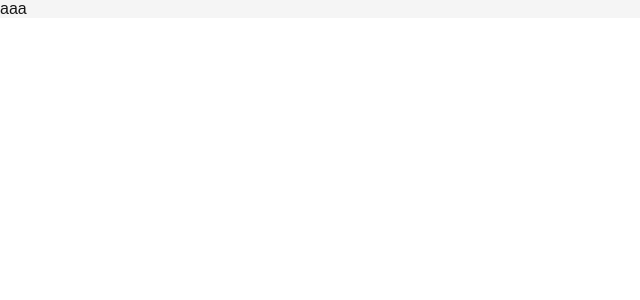
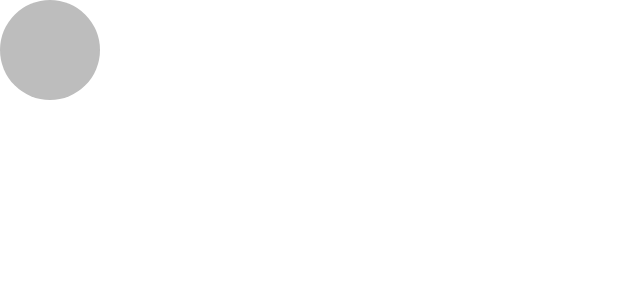
Before and after one commit to richardimaoka/wireframe-templates, a Next.js app: page / in a window 1280 px wide. Shown: the top 300 px of the page, without its empty margins (0-640 px from the left). Built offline with nearby package versions, Linux system fonts and the light colour scheme.

Commit message:
placeholder colors

```diff
--- a/app/globals.css
+++ b/app/globals.css
@@ -1,17 +1,6 @@
 :root {
   --background: #ffffff;
   --foreground: #171717;
-
-  --color-gray-50: #fafafa;
-  --color-gray-100: #f5f5f5;
-  --color-gray-200: #eeeeee;
-  --color-gray-300: #e0e0e0;
-  --color-gray-400: #bdbdbd;
-  --color-gray-500: #9e9e9e;
-  --color-gray-600: #757575;
-  --color-gray-700: #616161;
-  --color-gray-800: #424242;
-  --color-gray-900: #212121;
 }
 
 @media (prefers-color-scheme: dark) {
--- a/app/page.tsx
+++ b/app/page.tsx
@@ -1,3 +1,12 @@
+import { PlaceholderCircle } from "@/components/placeholders/PlaceholderCircle";
+
 export default function Home() {
-  return <div style={{ backgroundColor: "var(--color-gray-100)" }}>aaa</div>;
+  return (
+    <PlaceholderCircle
+      radius={100}
+      backgroundColor="gray-400"
+      borderColor="transparent"
+      borderWidth={1}
+    />
+  );
 }
--- a/components/placeholders/PlaceholderButton.tsx
+++ b/components/placeholders/PlaceholderButton.tsx
@@ -1,5 +1,6 @@
 import React, { type CSSProperties } from "react";
 import { toCssColor } from "./placeholder-funcs";
+import styles from "./placeholder.module.css";
 import {
   BgColor,
   BorderProps,
@@ -108,7 +109,7 @@ export function PlaceholderButton(props: Props) {
           ? ({ anchorName: props.anchorName } as CSSProperties)
           : {}),
       }}
-      className={props.className}
+      className={[styles.root, props.className].filter(Boolean).join(" ")}
     >
       {props.children}
     </button>
--- a/components/placeholders/PlaceholderCircle.tsx
+++ b/components/placeholders/PlaceholderCircle.tsx
@@ -1,5 +1,6 @@
 import type { CSSProperties } from "react";
 import { toCssColor } from "./placeholder-funcs";
+import styles from "./placeholder.module.css";
 import { BgColor, BorderProps, GridItemProps } from "./placeholder-types";
 
 type Props = {
@@ -55,7 +56,7 @@ export function PlaceholderCircle(props: Props) {
         // border settings
         ...borderProps,
       }}
-      className={props.className}
+      className={[styles.root, props.className].filter(Boolean).join(" ")}
     ></div>
   );
 }
--- a/components/placeholders/PlaceholderFlexContainer.tsx
+++ b/components/placeholders/PlaceholderFlexContainer.tsx
@@ -1,5 +1,6 @@
 import React, { type CSSProperties } from "react";
 import { toCssColor } from "./placeholder-funcs";
+import styles from "./placeholder.module.css";
 import {
   BgColor,
   BorderProps,
@@ -86,7 +87,7 @@ export function PlaceholderFlexContainer(props: Props) {
         flexBasis: props.flexBasis,
         gap: props.gap,
       }}
-      className={props.className}
+      className={[styles.root, props.className].filter(Boolean).join(" ")}
     >
       {props.children}
     </div>
--- a/components/placeholders/PlaceholderGridContainer.tsx
+++ b/components/placeholders/PlaceholderGridContainer.tsx
@@ -1,5 +1,6 @@
 import React, { CSSProperties } from "react";
 import { toCssColor } from "./placeholder-funcs";
+import styles from "./placeholder.module.css";
 import {
   BgColor,
   BorderProps,
@@ -95,7 +96,7 @@ export function PlaceholderGridContainer(props: Props) {
         // grid settings
         ...gridProps,
       }}
-      className={props.className}
+      className={[styles.root, props.className].filter(Boolean).join(" ")}
     >
       {props.children}
     </div>
--- a/components/placeholders/PlaceholderPopoverContainer.tsx
+++ b/components/placeholders/PlaceholderPopoverContainer.tsx
@@ -1,5 +1,6 @@
 import React, { type CSSProperties } from "react";
 import type { AnchorInset } from "./placeholder-types";
+import styles from "./placeholder.module.css";
 
 type Props = {
   id: string;
@@ -46,7 +47,7 @@ export function PlaceholderPopoverContainer(props: Props) {
         // anchor positioning
         ...anchorLayoutProps,
       }}
-      className={props.className}
+      className={[styles.root, props.className].filter(Boolean).join(" ")}
     >
       {props.children}
     </div>
--- a/components/placeholders/PlaceholderPosition.tsx
+++ b/components/placeholders/PlaceholderPosition.tsx
@@ -1,5 +1,6 @@
 import React from "react";
 import { PositionProps } from "./placeholder-types";
+import styles from "./placeholder.module.css";
 
 type Props = {
   children?: React.ReactNode;
@@ -18,7 +19,7 @@ export function PlaceholderPosition(props: Props) {
         left: props.left,
         zIndex: props.zIndex,
       }}
-      className={props.className}
+      className={[styles.root, props.className].filter(Boolean).join(" ")}
     >
       {props.children}
     </div>
--- a/components/placeholders/PlaceholderRect.tsx
+++ b/components/placeholders/PlaceholderRect.tsx
@@ -1,5 +1,6 @@
 import React, { type CSSProperties } from "react";
 import { toCssColor } from "./placeholder-funcs";
+import styles from "./placeholder.module.css";
 import { BgColor, BorderProps, GridItemProps } from "./placeholder-types";
 
 type Props = {
@@ -55,7 +56,7 @@ export function PlaceholderRect(props: Props) {
         // border settings
         ...borderProps,
       }}
-      className={props.className}
+      className={[styles.root, props.className].filter(Boolean).join(" ")}
     ></div>
   );
 }
--- a/components/placeholders/PlaceholderSquare.tsx
+++ b/components/placeholders/PlaceholderSquare.tsx
@@ -1,5 +1,6 @@
 import type { CSSProperties } from "react";
 import { toCssColor } from "./placeholder-funcs";
+import styles from "./placeholder.module.css";
 import { BgColor, BorderProps, GridItemProps } from "./placeholder-types";
 
 type Props = {
@@ -54,7 +55,7 @@ export function PlaceholderSquare(props: Props) {
         // border settings
         ...borderProps,
       }}
-      className={props.className}
+      className={[styles.root, props.className].filter(Boolean).join(" ")}
     ></div>
   );
 }
--- /dev/null
+++ b/components/placeholders/placeholder.module.css
@@ -0,0 +1,12 @@
+.root {
+  --color-gray-50: #fafafa;
+  --color-gray-100: #f5f5f5;
+  --color-gray-200: #eeeeee;
+  --color-gray-300: #e0e0e0;
+  --color-gray-400: #bdbdbd;
+  --color-gray-500: #9e9e9e;
+  --color-gray-600: #757575;
+  --color-gray-700: #616161;
+  --color-gray-800: #424242;
+  --color-gray-900: #212121;
+}
--- a/pnpm-workspace.yaml
+++ b/pnpm-workspace.yaml
@@ -1,6 +1,6 @@
 allowBuilds:
-  sharp: set this to true or false
-  unrs-resolver: set this to true or false
+  sharp: true
+  unrs-resolver: true
 ignoredBuiltDependencies:
   - sharp
   - unrs-resolver
```
